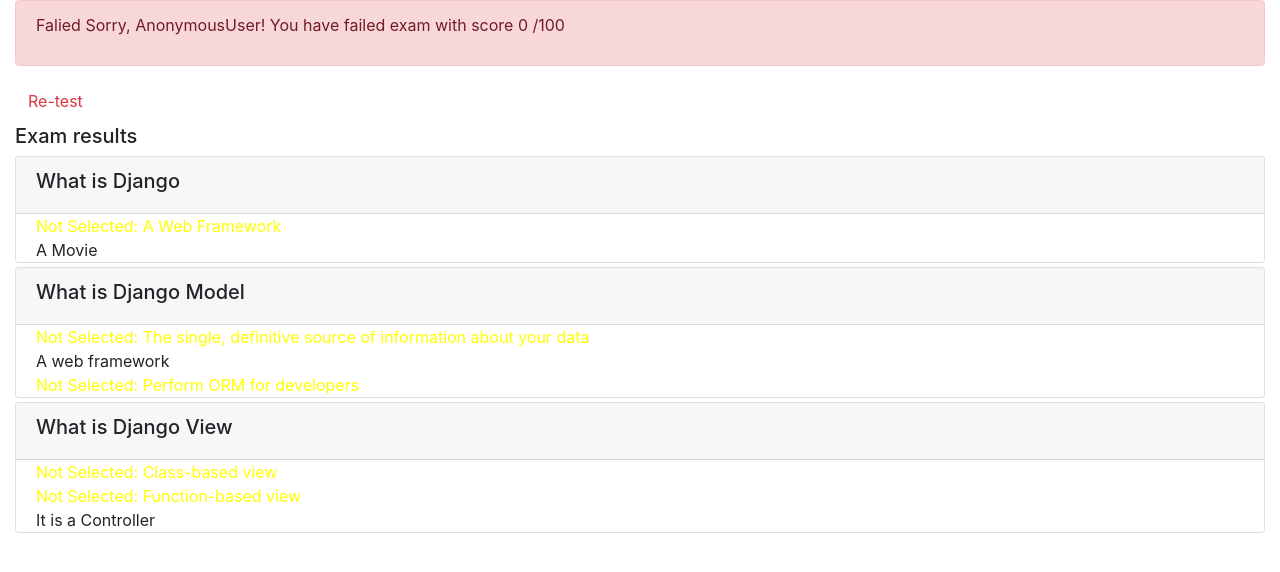
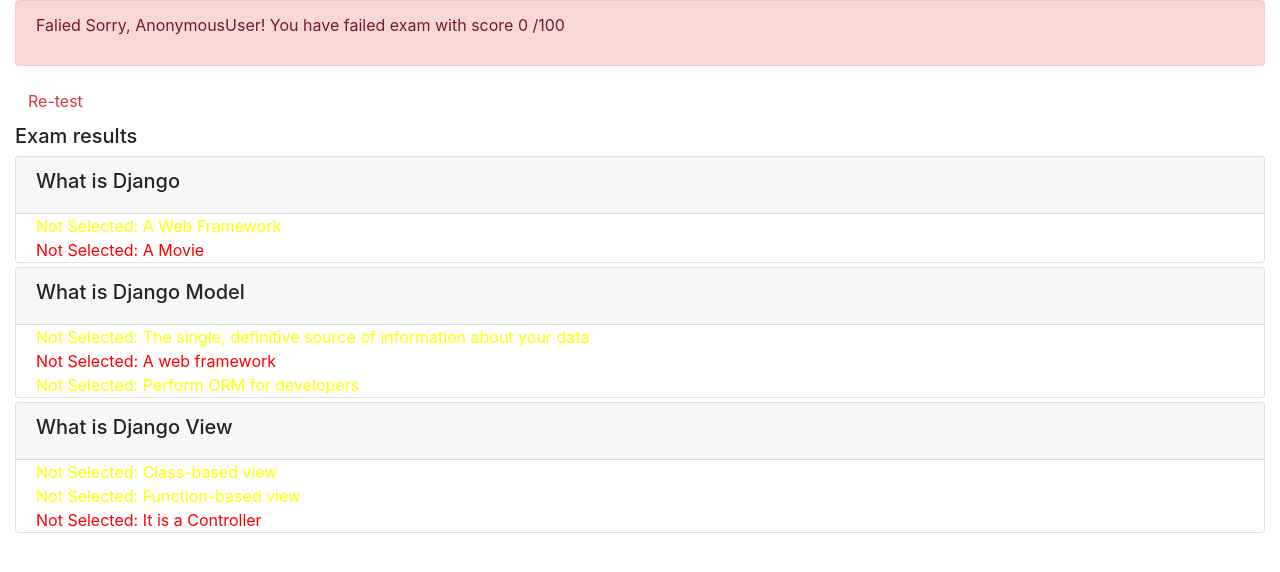
Before and after one commit to hardebayobakare/Final_Project_Django, a Django app: page /onlinecourse/course/1/submission/1/result/ in a window 1280 px wide. Shown: the part 56-628 px from the top of the page. Run offline with Django 3.2, Linux system fonts and the light colour scheme; data comes from the database, SQL or seed files in the repository; some libraries are stand-ins or nearby versions.

Commit message:
Update exam_result_bootstrap.html

```diff
--- a/onlinecourse/templates/onlinecourse/exam_result_bootstrap.html
+++ b/onlinecourse/templates/onlinecourse/exam_result_bootstrap.html
@@ -56,6 +56,8 @@
                 <div class="form-check">
                     {% if choice.id in selected_ids and choice.correct == True %}
                         <span style="color:green">Correct Answer: {{ choice.content }}</span>
+                    {% elif choice.id not in selected_ids and choice.correct == False%}
+                        <span style="color:red">Not Selected: {{ choice.content }}</span>
                     {% elif choice.id not in selected_ids and choice.correct == True%}
                         <span style="color:yellow">Not Selected: {{ choice.content }}</span>
                     {% else %}
```
